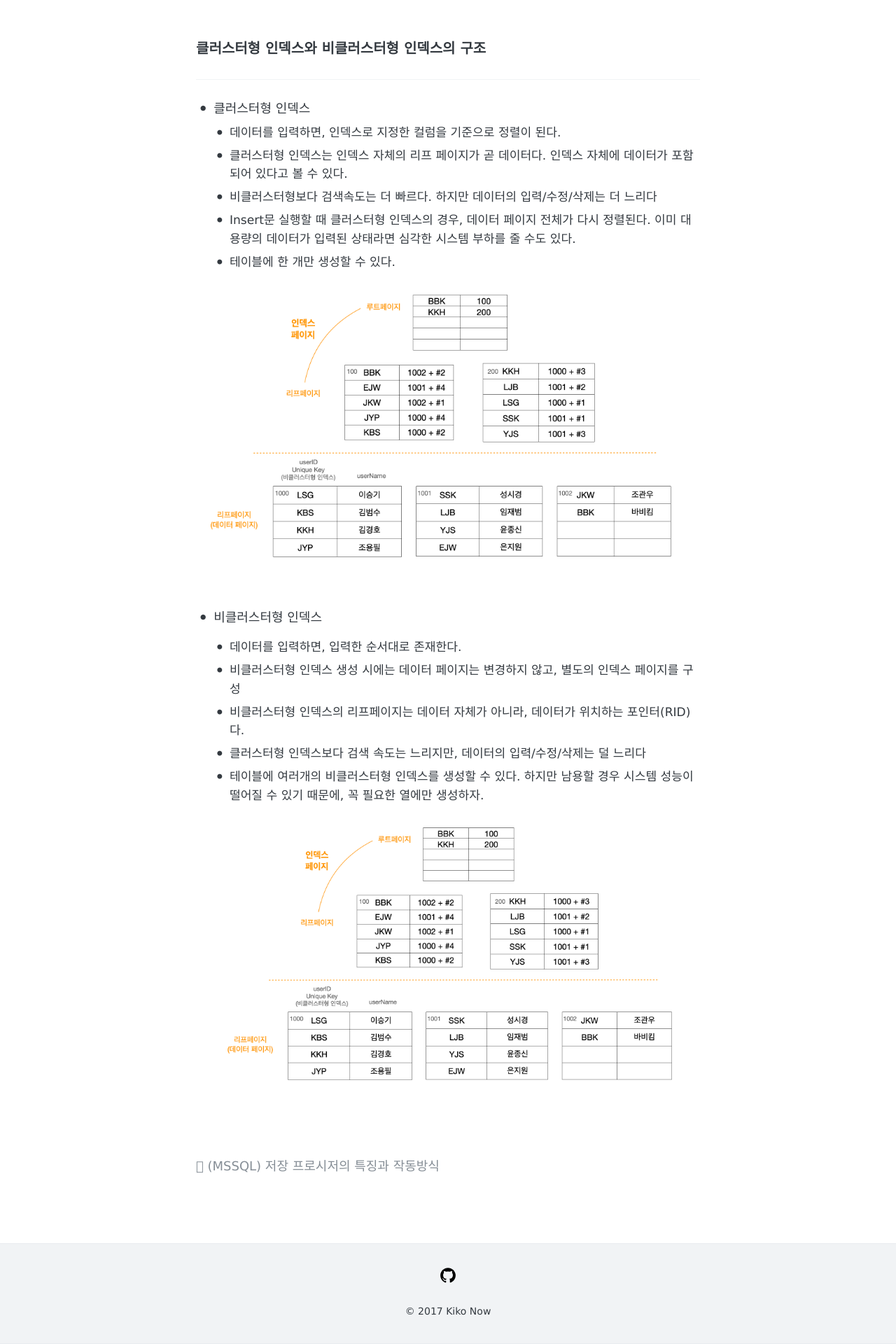
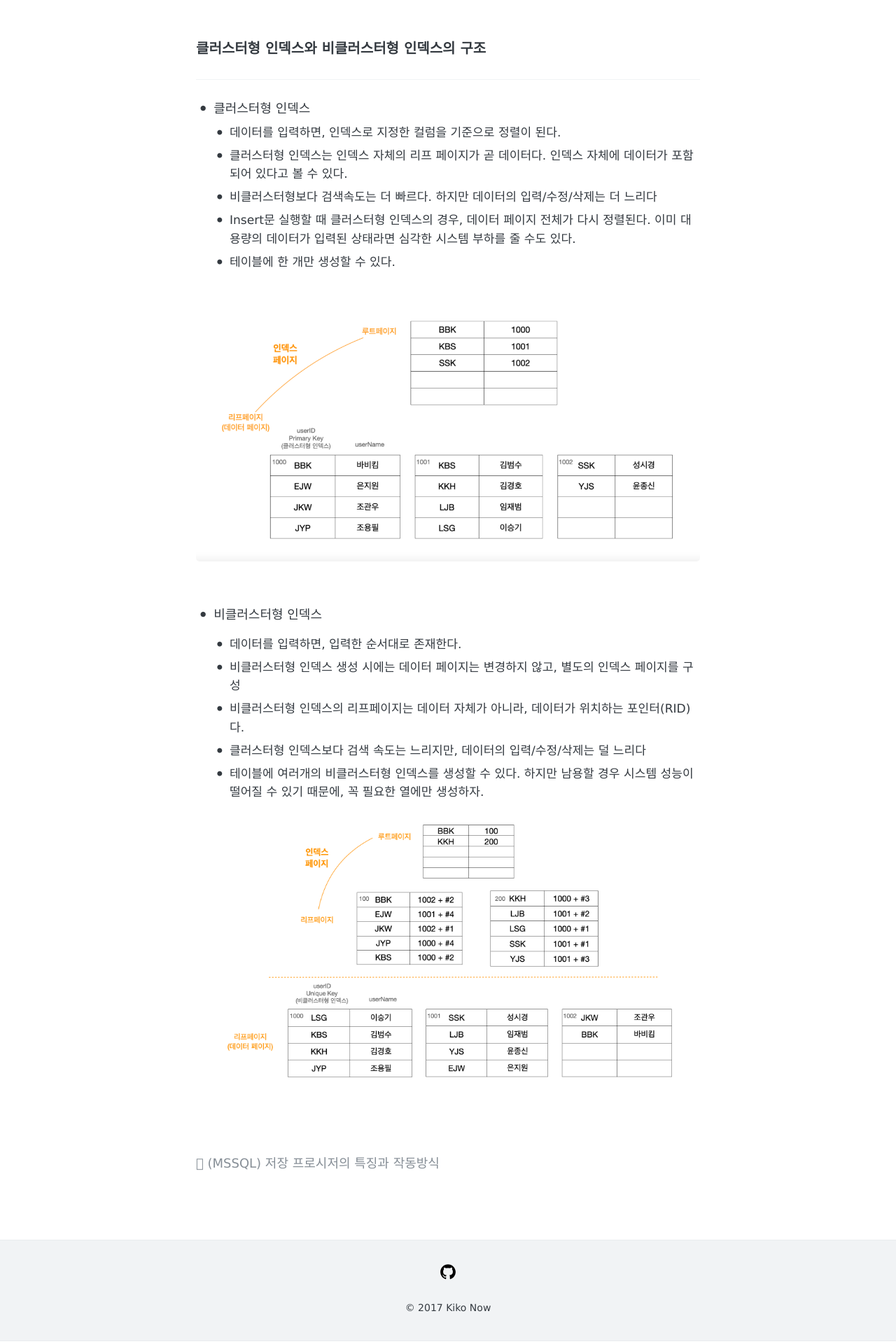
Before and after one commit to dadaJJung/blog, a Jekyll site: the page built from _posts/2021-11-01-MSSQL06.md, in a window 1280 px wide. Shown: the part 1483-3403 px from the top of the page at 70% size. Built offline with Jekyll 4.4.1, drawn with Linux system fonts in a browser that asks for light colours; comment, search, counter and statistics services are not loaded.

Commit message:
Edit a image path

```diff
--- a/_posts/2021-11-01-MSSQL06.md
+++ b/_posts/2021-11-01-MSSQL06.md
@@ -66,7 +66,7 @@ tags:
   - Insert문 실행할 때 클러스터형 인덱스의 경우, 데이터 페이지 전체가 다시 정렬된다. 이미 대용량의 데이터가 입력된 상태라면 심각한 시스템 부하를 줄 수도 있다.
   - 테이블에 한 개만 생성할 수 있다.
 
-![비클러스터형인덱스](https://github.com/dadaJJung/blog/blob/main/images/database/nonclustered.png?raw=true)
+![비클러스터형인덱스](https://github.com/dadaJJung/blog/blob/main/images/database/clustered.png?raw=true)
 
 <br>
 
```
